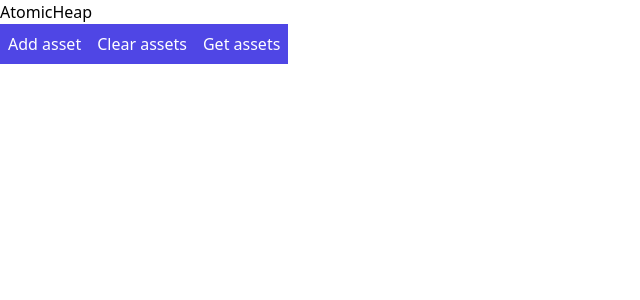
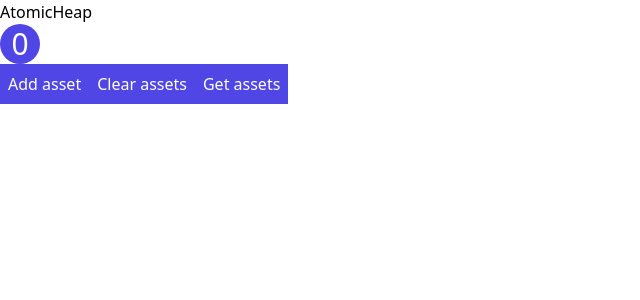
Before and after one commit to calvindavis/atomicheap, a Preact app: page / in a window 1280 px wide. Shown: the top 300 px of the page, without its empty margins (0-640 px from the left). Built offline with nearby package versions, Linux system fonts and the light colour scheme.

Commit message:
feat: add asset count componenet

```diff
--- a/src/App.tsx
+++ b/src/App.tsx
@@ -2,6 +2,7 @@ import { h, JSX } from "preact";
 import { useState } from "preact/hooks";
 import store, { AtomicAsset } from "./store";
 import { addAsset, addAssets, clearAssets, removeAsset } from "./AssetManager";
+import AssetCount from "./AssetCount";
 import Button from "./Button";
 
 interface ResponseJson {
@@ -49,6 +50,7 @@ export default function App(): JSX.Element {
 	return (
 		<div>
 			<h1>AtomicHeap</h1>
+			<AssetCount />
 			<div>
 				<Button
 					action={() => {
--- /dev/null
+++ b/src/AssetCount.tsx
@@ -0,0 +1,17 @@
+import { h, JSX } from "preact";
+import { useState } from "preact/hooks";
+import store from "./store";
+
+export default function AssetCount(): JSX.Element {
+	const [count, setCount] = useState(store.getState().assets.length);
+
+	store.subscribe(() => {
+		setCount(store.getState().assets.length);
+	});
+
+	return (
+		<div class="w-10 h-10 flex justify-center items-center bg-indigo-600 text-white text-3xl rounded-full">
+			{count}
+		</div>
+	);
+}
```
